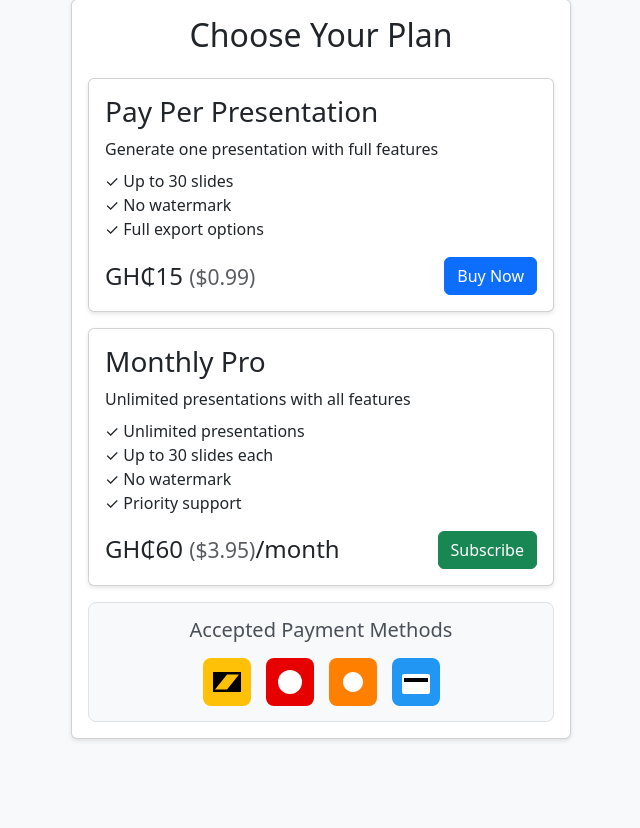
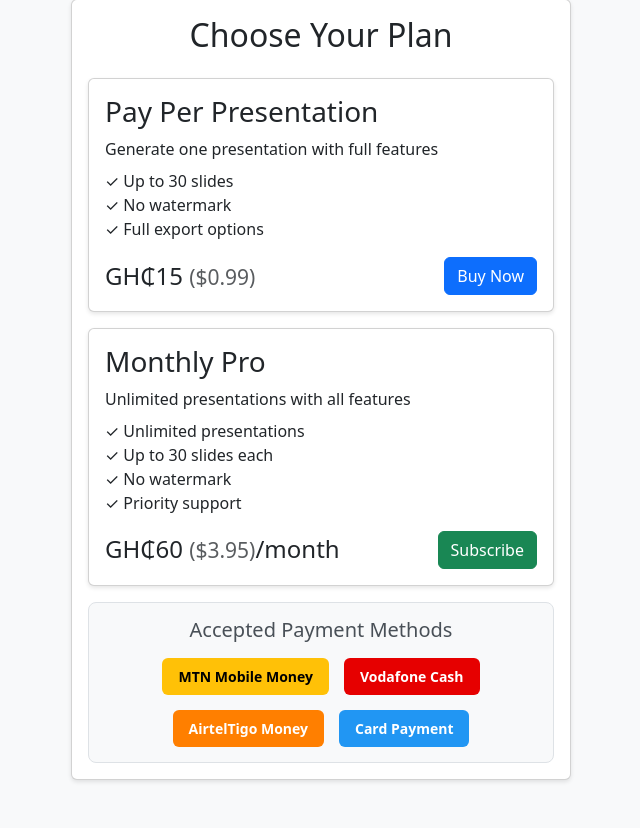
Before and after one commit to techanyday/decklyst, a Flask app: a page that uses templates/pay.html in a window 1280 px wide. Shown: the part 49-877 px from the top of the page, without its empty margins (319-959 px from the left). Before the commit the page ends 790 px from the top, so only its background shows below. Run offline with Flask 3, Linux system fonts and the light colour scheme; the visitor is signed in with stand-in values (Sample User, id 1); some libraries are stand-ins or nearby versions.

Commit message:
Replaced payment method icons with text-based brand indicators

```diff
--- a/templates/pay.html
+++ b/templates/pay.html
@@ -23,15 +23,36 @@
             margin-top: 10px;
             align-items: center;
             justify-content: center;
+            flex-wrap: wrap;
         }
-        .payment-icons img {
-            height: 48px;
-            width: 48px;
-            object-fit: contain;
+        .payment-brand {
+            padding: 8px 16px;
+            border-radius: 6px;
+            font-weight: 600;
+            font-size: 14px;
             transition: transform 0.2s;
+            min-width: 120px;
+            text-align: center;
+            color: white;
+            text-decoration: none;
+            cursor: pointer;
         }
-        .payment-icons img:hover {
-            transform: scale(1.1);
+        .payment-brand:hover {
+            transform: translateY(-2px);
+            box-shadow: 0 2px 4px rgba(0,0,0,0.1);
+        }
+        .brand-mtn {
+            background-color: #FFC107;
+            color: black;
+        }
+        .brand-vodafone {
+            background-color: #E60000;
+        }
+        .brand-airteltigo {
+            background-color: #FF7F00;
+        }
+        .brand-card {
+            background-color: #2196F3;
         }
         .card {
             box-shadow: 0 2px 4px rgba(0,0,0,0.1);
@@ -95,10 +116,10 @@
             <div class="payment-method">
                 <h5 class="text-center mb-3">Accepted Payment Methods</h5>
                 <div class="payment-icons">
-                    <img src="{{ url_for('static', filename='images/payment-methods/mtn.svg') }}" alt="MTN Mobile Money" title="MTN Mobile Money">
-                    <img src="{{ url_for('static', filename='images/payment-methods/vodafone.svg') }}" alt="Vodafone Cash" title="Vodafone Cash">
-                    <img src="{{ url_for('static', filename='images/payment-methods/airteltigo.svg') }}" alt="AirtelTigo Money" title="AirtelTigo Money">
-                    <img src="{{ url_for('static', filename='images/payment-methods/card.svg') }}" alt="Card Payments" title="Card Payments">
+                    <span class="payment-brand brand-mtn">MTN Mobile Money</span>
+                    <span class="payment-brand brand-vodafone">Vodafone Cash</span>
+                    <span class="payment-brand brand-airteltigo">AirtelTigo Money</span>
+                    <span class="payment-brand brand-card">Card Payment</span>
                 </div>
             </div>
         </div>
```
Also changed, not shown: static/images/payment-methods/airteltigo.svg (deleted), static/images/payment-methods/card.svg (deleted), static/images/payment-methods/mtn.svg (deleted), static/images/payment-methods/vodafone.svg (deleted).
